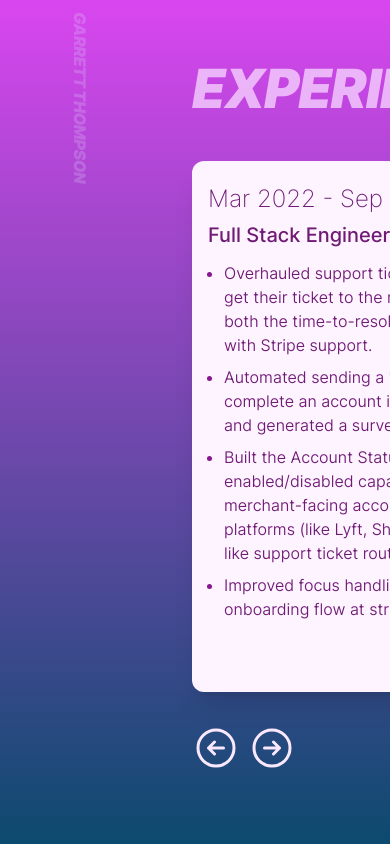
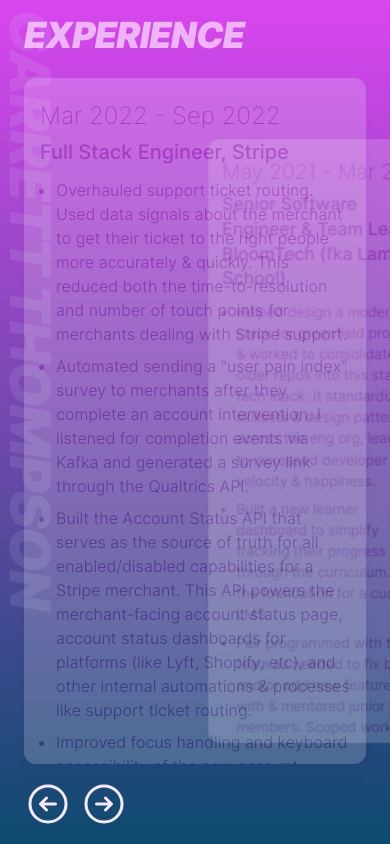
Before and after one commit to garrett-thompson/garrett-thompson.dev, a Next.js app: page / in a window 390 px wide. Built offline with nearby package versions, Linux system fonts and the light colour scheme.

Commit message:
progress for mobile sizes

```diff
--- a/components/card/card-stack.tsx
+++ b/components/card/card-stack.tsx
@@ -29,7 +29,7 @@
 
   return (
     <div className={classNames("flex flex-col justify-between", className)}>
-      <ul className="relative h-full my-8">
+      <ul className="relative h-full my-4 lg:my-8">
         {cards.map((card, index) => {
           const top = index * TOP_OFFSET;
           const left = index * (1 + SCALE_FACTOR) * LEFT_OFFSET;
--- a/components/card/card.tsx
+++ b/components/card/card.tsx
@@ -10,7 +10,7 @@
 export const Card = ({ children, className, ...props }: CardProps) => (
   <motion.div
     className={classNames(
-      "relative w-[640px] px-4 py-6 rounded-xl bg-fuchsia-50 shadow-xl",
+      "relative w-[calc(100vw - 48px)] lg:w-[640px] px-4 py-6 rounded-xl bg-fuchsia-50 opacity-20 shadow-xl",
       className
     )}
     {...props}
--- a/components/typography/index.tsx
+++ b/components/typography/index.tsx
@@ -5,9 +5,9 @@
   children: React.ReactNode;
 }
 export const Banner = ({ children }: Heading1Props) => (
-  <div className="absolute left-[92px] top-[12px] origin-top-left lg:text-[70px] heading text-sky-100 opacity-20 tracking-tight rotate-90">
+  <span className="absolute left-[-12px] top-[-74px] origin-bottom-left text-[56px] lg:text-[70px] lg:top-[-82px] heading text-sky-100 opacity-10 lg:opacity-20 tracking-tight rotate-[90deg] whitespace-nowrap">
     {children}
-  </div>
+  </span>
 );
 
 interface Heading1Props {
@@ -17,7 +17,7 @@
 export const Heading1 = ({ children, className }: Heading1Props) => (
   <h1
     className={classnames(
-      "font-600 text-[54px] heading tracking-tight",
+      "font-600 text-[36px] lg:text-[54px] heading tracking-tight",
       className
     )}
   >
--- a/pages/index.tsx
+++ b/pages/index.tsx
@@ -29,9 +29,9 @@
 
       <Banner>GARRETT THOMPSON</Banner>
 
-      <main className="h-screen w-screen px-48 py-12 flex flex-col bg-gradient-to-t from-sky-900 to-fuchsia-500 overflow-hidden">
+      <main className="h-screen w-screen px-6 py-2 lg:px-48 lg:py-12 flex flex-col bg-gradient-to-t from-sky-900 to-fuchsia-500 overflow-hidden">
         <Heading1 className="text-fuchsia-200/80">EXPERIENCE</Heading1>
-        <div className="flex flex-col flex-1 mb-6 space-x-6">
+        <div className="flex flex-col flex-1 mb-2 lg:mb-6 space-x-6">
           <CardStack className="flex-auto">
             <Card token="stripe_1" className="overflow-scroll">
               <StripeExperience />
```
Also changed, not shown: 1 other file (tests, documents, lock files or other folders).
